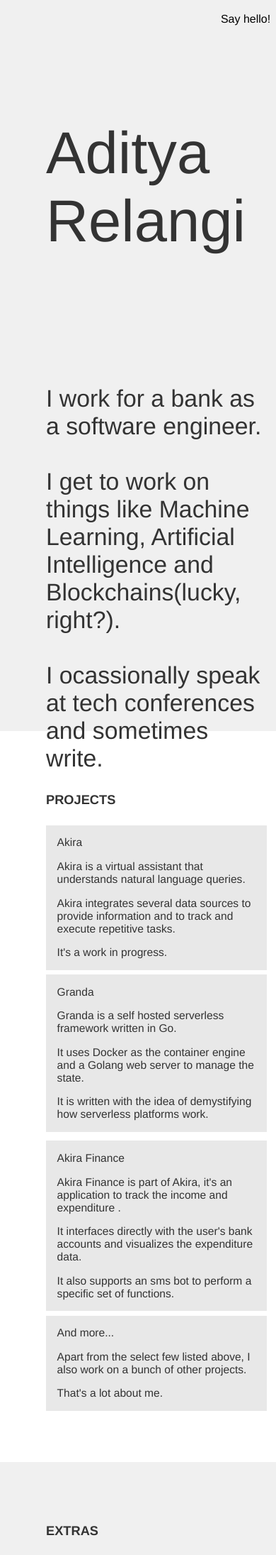
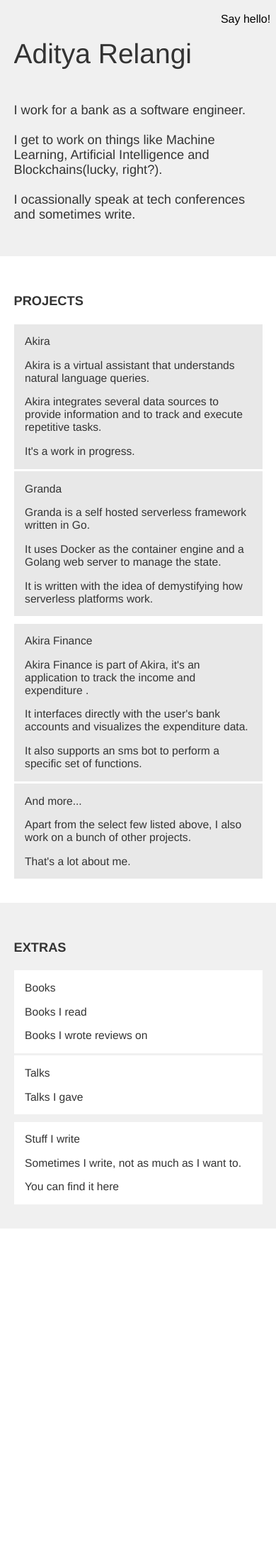
Before and after one commit to arelangi/adityarelangi.com, a Jekyll site: the page index.html, which Jekyll copies as it is, in a window 390 px wide. Shown: the top 2191 px of the page at 71% size. Built offline with Jekyll 4.4.1, drawn with Linux system fonts in a browser that asks for light colours; a script that is not in the unit is left out; after the commit the page ends 1731 px from its top, so only the background shows below that.

Commit message:
Responsive page

```diff
--- a/index.html
+++ b/index.html
@@ -1,18 +1,20 @@
+<!doctype html>
 <html>
 
 <head>
-    <META NAME="ROBOTS" CONTENT="INDEX, FOLLOW">
-    <meta name="viewport" content="width=device-width, initial-scale=1.0">
-    <meta name=”description” content="Personal Website of Aditya Relangi" />
-    <meta http-equiv="Content-Type" content="text/html; charset=UTF-8">
-    <META NAME="ROBOTS" CONTENT="INDEX, FOLLOW">
-    <link rel="shortcut icon" type="image/x-icon" href="/favicon.ico?">
-    <style>
+    <!--title-->
+    <title>Personal Website of Aditya Relangi</title>
+    <!--meta tags-->
+    <meta charset="UTF-8">
+    <meta http-equiv="X-UA-Compatible" content="IE=edge">
+    <meta name="viewport" content="width=device-width, initial-scale=1, maximum-scale=1, user-scalable=no">
+    <style type="text/css">
         body {
             background-color: #FFFFFF;
             font-family: "HelveticaNeue-Light", "Helvetica Neue Light", "Helvetica Neue", Helvetica, Arial, "Lucida Grande", sans-serif;
             font-weight: 300;
             margin: 0;
+            min-width: 320px;
         }
         /*  SECTIONS  ============================================================================= */
 
@@ -48,37 +50,6 @@
         .col:first-child {
             margin-left: 0;
         }
-        /* all browsers except IE6 and lower */
-        /*  REMOVE MARGINS AS ALL GO FULL WIDTH AT 480 PIXELS */
-
-        @media only screen and (max-width: 480px) {
-            .col {
-                margin: 1% 0 1% 0%;
-            }
-        }
-        /*  GRID OF THREE   ============================================================================= */
-
-        .span_3_of_3 {
-            width: 100%;
-        }
-
-        .span_1_of_3 {
-            width: 32.26%;
-        }
-        /*  GO FULL WIDTH AT LESS THAN 480 PIXELS */
-
-        @media only screen and (max-width: 480px) {
-            .span_3_of_3 {
-                width: 100%;
-            }
-            .span_2_of_3 {
-                width: 100%;
-            }
-            .span_1_of_3 {
-                width: 100%;
-            }
-        }
-
         .maincontent {
             height: 100%;
             clear: both;
@@ -108,6 +79,7 @@
         .copy-text {
             font-size: 2.6em;
             margin-top: 4em;
+            overflow: hidden;
         }
 
         .projects,
@@ -149,7 +121,89 @@
             position: fixed;
             top: 2%;
             right: 2%;
+            z-index: 99;
         }
+        @media screen and (max-width: 1170px) {
+            .logo {
+                font-size: 4.4em;
+                margin-top: 2.2em;
+            }
+            .maincontent{
+                height: auto;
+            }
+        }
+        @media screen and (max-width: 992px) {
+            .logo {
+                font-size: 4em;
+                margin-top: 2.3em;
+            }
+        }
+        @media screen and (max-width: 767px) {
+            .span_1_of_3{
+                width: 100%;
+                float: none;
+                overflow: hidden;
+                height: auto;
+            }
+            .logo {
+                font-size: 3em;
+                margin: 20px 0 0;
+            }
+            .maincontent{
+                width: 90%;
+                padding: 30px 10px;
+                overflow: hidden;
+            }
+            .copy-text {
+                font-size: 1.4em;
+                margin-top: 0;
+                overflow: hidden;
+            }
+            .container{
+                overflow: hidden;
+                position: relative;
+            }
+            .span_3_of_3 {
+                width: 100%;
+                margin: 0 0 10px;
+            }
+            .span_2_of_3 {
+                width: 100%;
+                margin: 0 0 10px;
+            }
+            .span_1_of_3 {
+                width: 100%;
+                margin: 0 0 10px;
+            }
+        }
+        @media only screen and (max-width: 767px) {
+            .col {
+                margin: 1% 0 1% 0%;
+            }
+        }
+        /*  GRID OF THREE   ============================================================================= */
+
+        .span_3_of_3 {
+            width: 100%;
+        }
+
+        .span_1_of_3 {
+            width: 32.26%;
+        }
+        /*  GO FULL WIDTH AT LESS THAN 480 PIXELS */
+
+        @media only screen and (max-width: 767px) {
+            .span_3_of_3 {
+                width: 100%;
+            }
+            .span_2_of_3 {
+                width: 100%;
+            }
+            .span_1_of_3 {
+                width: 100%;
+            }
+        }
+
     </style>
 
     <title>Aditya Relangi</title>
@@ -158,10 +212,7 @@
 
 <body>
 
-
-
     <div class="container">
-
 
         <div class="headwrap">
             <div class="head">
@@ -170,16 +221,21 @@
             <div class="maincontent">
                 <div class="section group">
                     <div class="col span_1_of_3">
-                        <p class="logo">Aditya Relangi<br><br> </p>
+                        <p class="logo">Aditya Relangi
+                            <br>
+                            <br> </p>
                     </div>
 
                     <div class="span_2_of_3">
-                        <p class="copy-text">I work for a bank as a software engineer.<br><br> I get to work on things like Machine Learning, Artificial Intelligence and Blockchains(lucky, right?).<br><br> I ocassionally speak at tech conferences and sometimes write.</p>
+                        <p class="copy-text">I work for a bank as a software engineer.
+                            <br>
+                            <br> I get to work on things like Machine Learning, Artificial Intelligence and Blockchains(lucky, right?).
+                            <br>
+                            <br> I ocassionally speak at tech conferences and sometimes write.</p>
                     </div>
                 </div>
             </div>
         </div>
-
 
         <div class="maincontent">
             <div class="section group projects">
```
